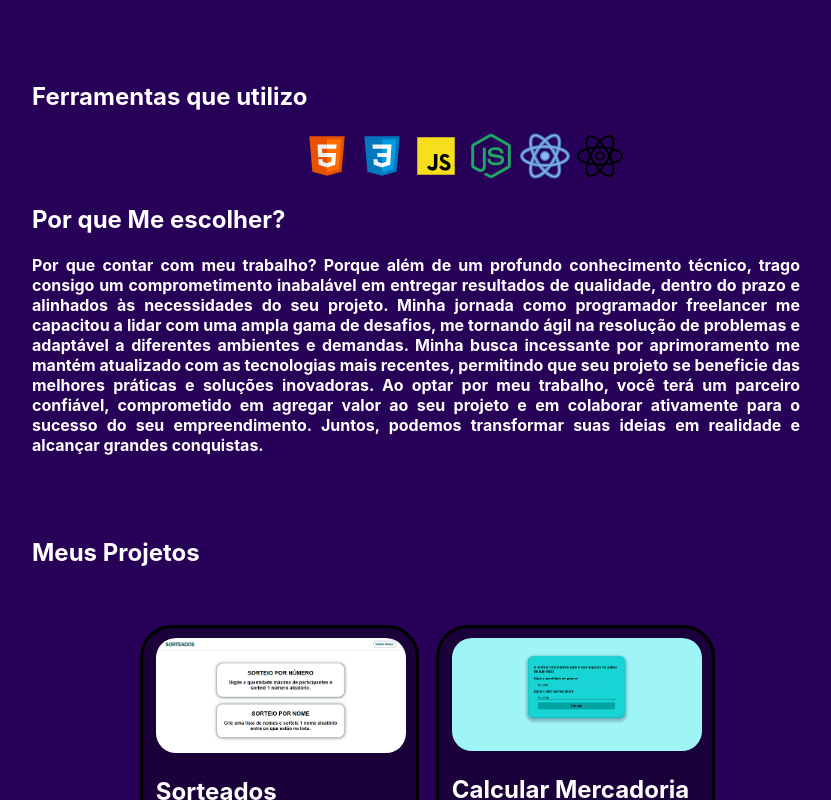
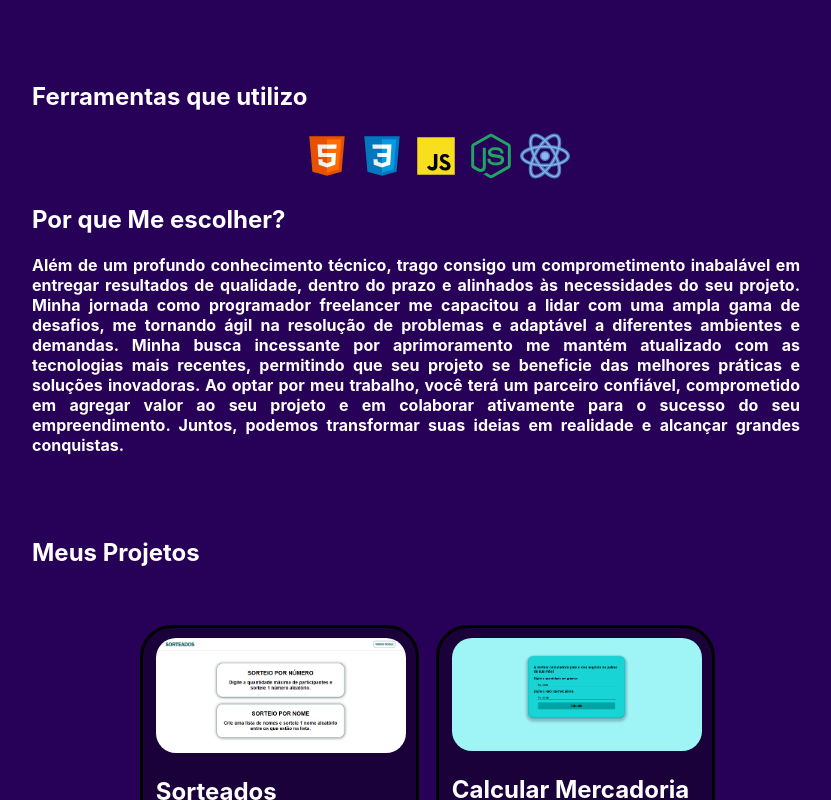
Before and after one commit to jefferson-justino/Portfolio, a React (Create React App) app: page / in a window 1280 px wide. Shown: the part 980-1780 px from the top of the page, without its empty margins (224-1055 px from the left). Built offline with nearby package versions, Linux system fonts and the light colour scheme.

Commit message:
Update App.js

```diff
--- a/src/App.js
+++ b/src/App.js
@@ -62,12 +62,12 @@ Vamos juntos transformar ideias em realidade digital e impulsionar o sucesso de
             <a href='https://www.w3schools.com/js/default.asp' target='_blank' rel='noreferrer'> <img src={javascript}alt=''className='icone' /> </a>
             <a href='https://nodejs.org/en/docs' target='_blank' rel='noreferrer'> <img src={node}alt=''className='icone' /> </a>
             <a href='https://react.dev/' target='_blank' rel='noreferrer'> <img src={react} alt='' className='icone'/> </a>
-            <a href='https://reactnative.dev/' target='_blank' rel='noreferrer'> <img src={reactNative} alt='' className='icone'/> </a>
+
           </figure>
          </section>
           <section>
             <h2>Por que Me escolher?</h2>
-            <h4>Por que contar com meu trabalho? Porque além de um profundo conhecimento técnico, trago consigo um comprometimento inabalável em entregar resultados de qualidade, dentro do prazo e alinhados às necessidades do seu projeto.
+            <h4>Além de um profundo conhecimento técnico, trago consigo um comprometimento inabalável em entregar resultados de qualidade, dentro do prazo e alinhados às necessidades do seu projeto.
 
 Minha jornada como programador freelancer me capacitou a lidar com uma ampla gama de desafios, me tornando ágil na resolução de problemas e adaptável a diferentes ambientes e demandas.
 
```
